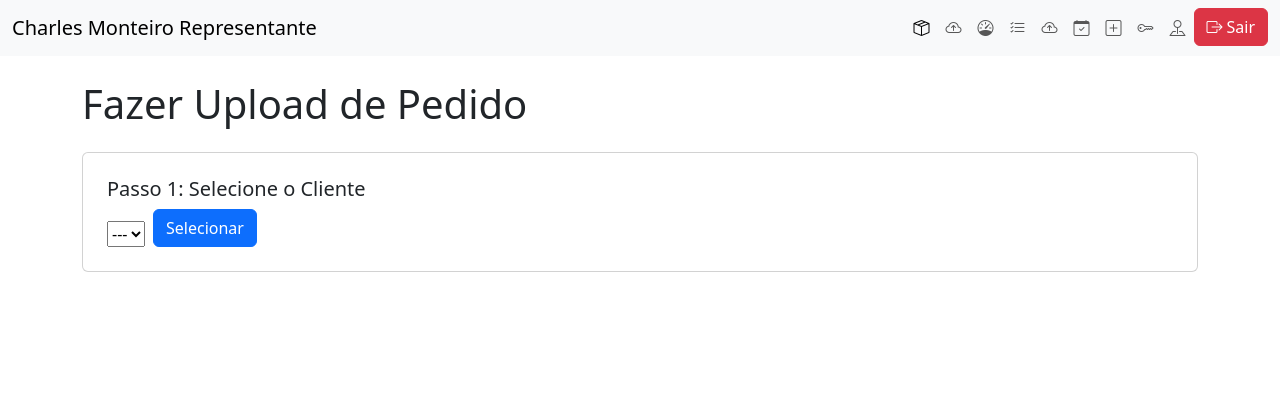
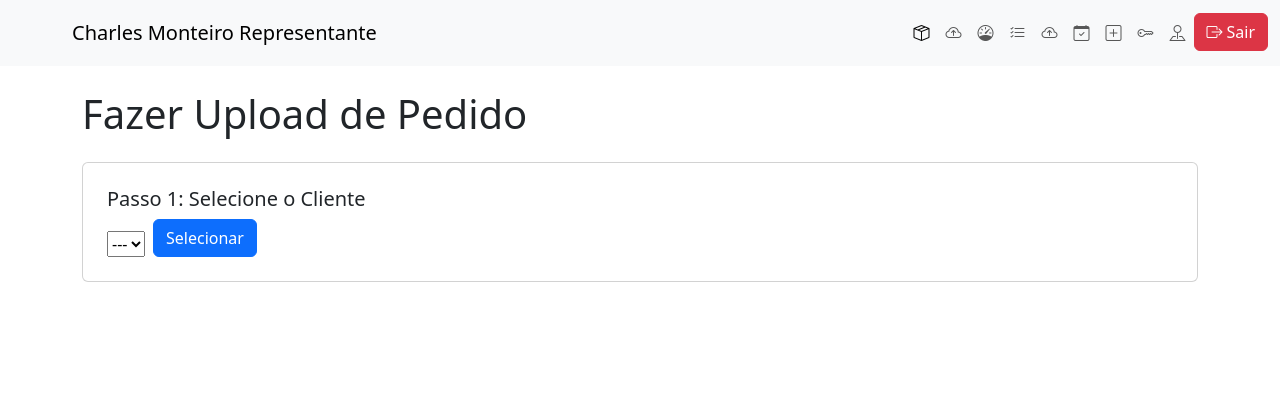
Before and after one commit to Sikynat/WFHUB, a Django app: page /upload-pedido/ in a window 1280 px wide. Shown: the top 420 px of the page. Run offline with Django 5.2, Linux system fonts and the light colour scheme; a user stored in the database is signed in; data that the repository does not hold is empty.

Commit message:
Correcoes gerais

```diff
--- a/templates/base.html
+++ b/templates/base.html
@@ -35,11 +35,19 @@
             max-width: 80px; /* Altere este valor para o tamanho desejado */
             text-align: center;
         }
+
+        .hometitulo {
+             margin-top: 5px; /* Adiciona 20px de espaço na parte superior */
+             margin-bottom: 5px; /* Adiciona 20px de espaço na parte inferior */
+             margin-left: 60px; /* Adiciona 10px de espaço à esquerda */
+             margin-right: 10px; /* Adiciona 10px de espaço à direita */
+        }
+
     </style>
 
   <nav class="navbar navbar-expand-lg bg-body-tertiary">
     <div class="container-fluid">
-        <a class="navbar-brand" href="{% url 'home' %}">Charles Monteiro Representante</a>
+        <a class="navbar-brand hometitulo" href="{% url 'home' %}">Charles Monteiro Representante</a>
         <button class="navbar-toggler" type="button" data-bs-toggle="collapse" data-bs-target="#navbarNav" aria-controls="navbarNav" aria-expanded="false" aria-label="Toggle navigation">
             <span class="navbar-toggler-icon"></span>
         </button>
--- a/templates/detalhes_pedido.html
+++ b/templates/detalhes_pedido.html
@@ -15,7 +15,7 @@
             <h3>Endereço de Envio</h3>
         </div>
         <div class="card-body">
-            <p>{{ pedido.endereco.logradouro }}, {{ pedido.endereco.numero }} - {{ pedido.endereco.cidade }} (CEP: {{ pedido.endereco.cep }})</p>
+            <p>{{ pedido.endereco.logradouro }}, {{ pedido.endereco.bairro }}, {{ pedido.endereco.numero }} {{ pedido.endereco.cidade }} - {{ pedido.endereco.estado }} (CEP: {{ pedido.endereco.cep }})</p>
         </div>
     </div>
     <hr>
@@ -87,7 +87,7 @@
                 <p><strong>Razão Social:</strong> {{ pedido.cliente.client_name }}</p>
                 <p><strong>Data da Expedição:</strong> {{ pedido.data_envio_solicitada|date:"d/m/Y" }}</p>
                 <p><strong>Opção de Frete:</strong> {{ pedido.get_frete_option_display }}</p>
-                <p><strong>Endereço de Entrega:</strong> {{ pedido.endereco.logradouro }}, {{ pedido.endereco.numero }} - {{ pedido.endereco.cidade }} (CEP: {{ pedido.endereco.cep }})</p>
+                <p><strong>Endereço de Entrega:</strong> {{ pedido.endereco.logradouro }}, {{ pedido.endereco.bairro }}, {{ pedido.endereco.numero }} {{ pedido.endereco.cidade }} - {{ pedido.endereco.estado }} (CEP: {{ pedido.endereco.cep }})</p>
                 <p><strong>Opção de Nota Fiscal:</strong> {{ pedido.get_nota_fiscal_display }}</p>
 
         </div>
--- a/templates/upload_pedido.html
+++ b/templates/upload_pedido.html
@@ -3,6 +3,15 @@
 {% block title %}Fazer Upload de Pedido{% endblock %}
 
 {% block content %}
+    <style>
+
+        .paddingform {
+            margin-bottom: 50px;
+            margin-top: 30px;
+        }
+
+    </style>
+
     <h1>Fazer Upload de Pedido</h1>
 
     <div class="card p-4 mt-4">
@@ -17,7 +26,7 @@
         <p class="mt-4">Cliente selecionado: <strong>{{ cliente_selecionado.client_name }}</strong></p>
 
         <div class="card p-4 mt-4">
-    <h5 class="card-title">Passo 2: Envie a Planilha</h5>
+    <h5 class="card-title ">Passo 2: Envie a Planilha</h5>
     <form method="post" enctype="multipart/form-data">
         {% csrf_token %}
         <input type="hidden" name="cliente_id" value="{{ cliente_selecionado.client_id }}">
@@ -52,5 +61,9 @@
         <p class="mt-3 text-muted">A planilha deve conter as colunas "codigo" e "quantidade".</p>
     </form>
 </div>
+
+<div class="paddingform">
+    <p>Verifique as informações antes de confirmar</p>
+</div>
     {% endif %}
 {% endblock %}
```
